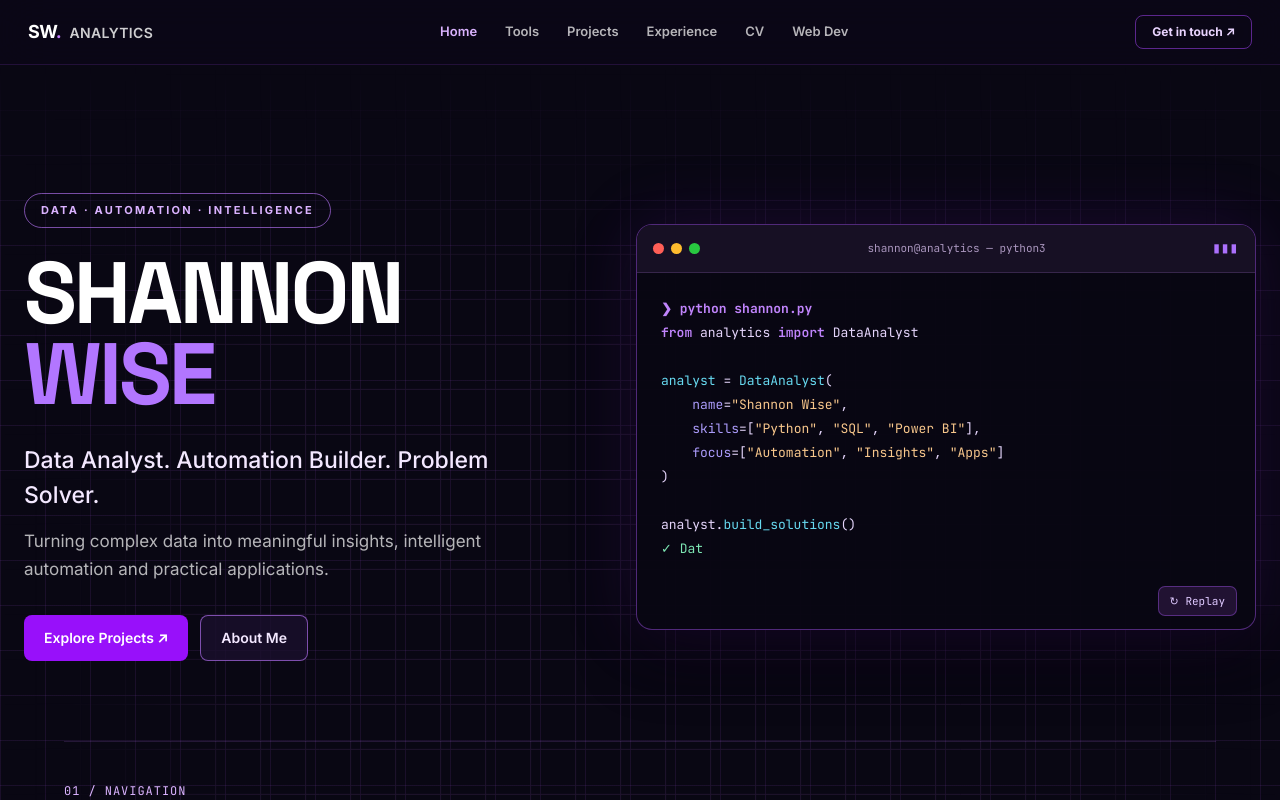
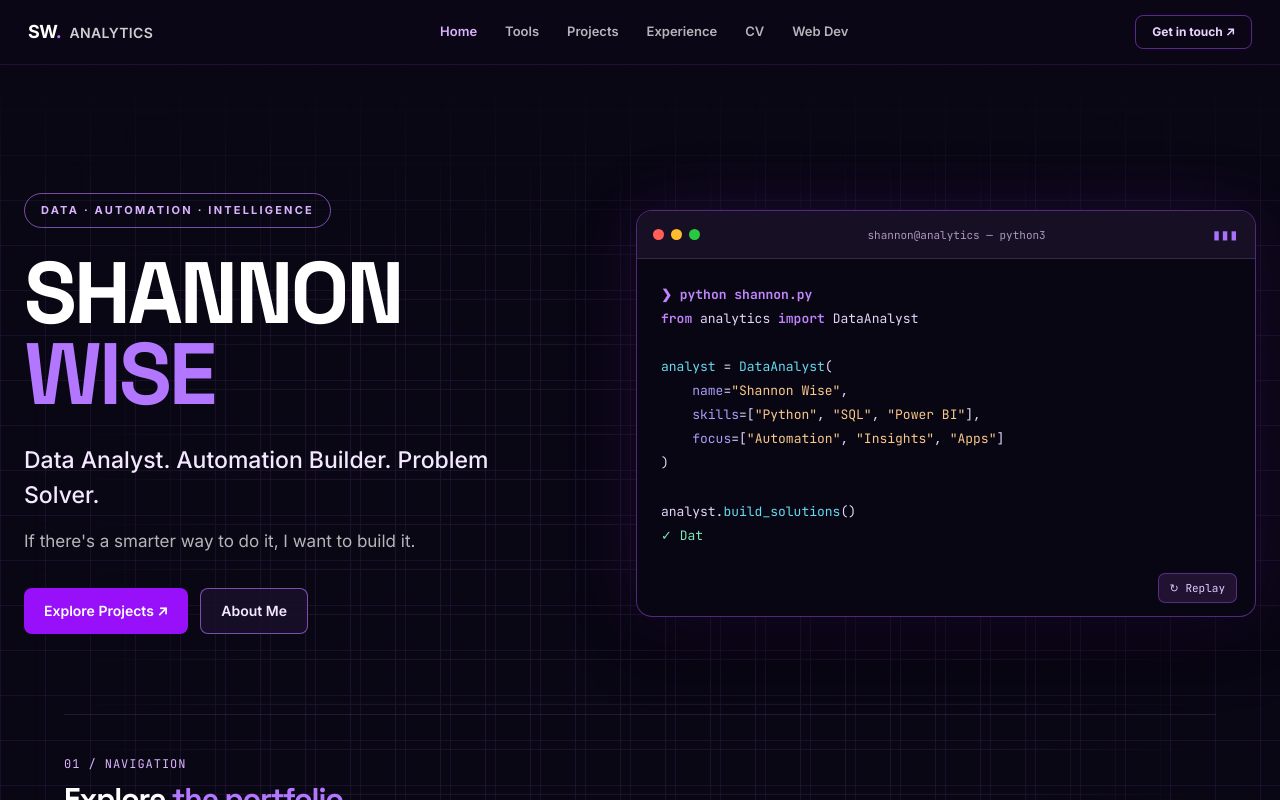
Before and after one commit to Shanlw440/portfolio_web, a React (Vite) app: page / in a window 1280 px wide. Shown: the top 800 px of the page. Built offline with nearby package versions, Linux system fonts and the light colour scheme.

Commit message:
Update homepage tagline

```diff
--- a/src/App.jsx
+++ b/src/App.jsx
@@ -338,7 +338,7 @@ function HomePage() {
 
               <p className="mt-4 text-[15px] lg:text-[17px] text-white/70 max-w-xl mx-auto lg:mx-0 leading-relaxed">
 
-                Turning complex data into meaningful insights, intelligent automation and practical applications.
+                If there's a smarter way to do it, I want to build it.
 
               </p>
 
```
